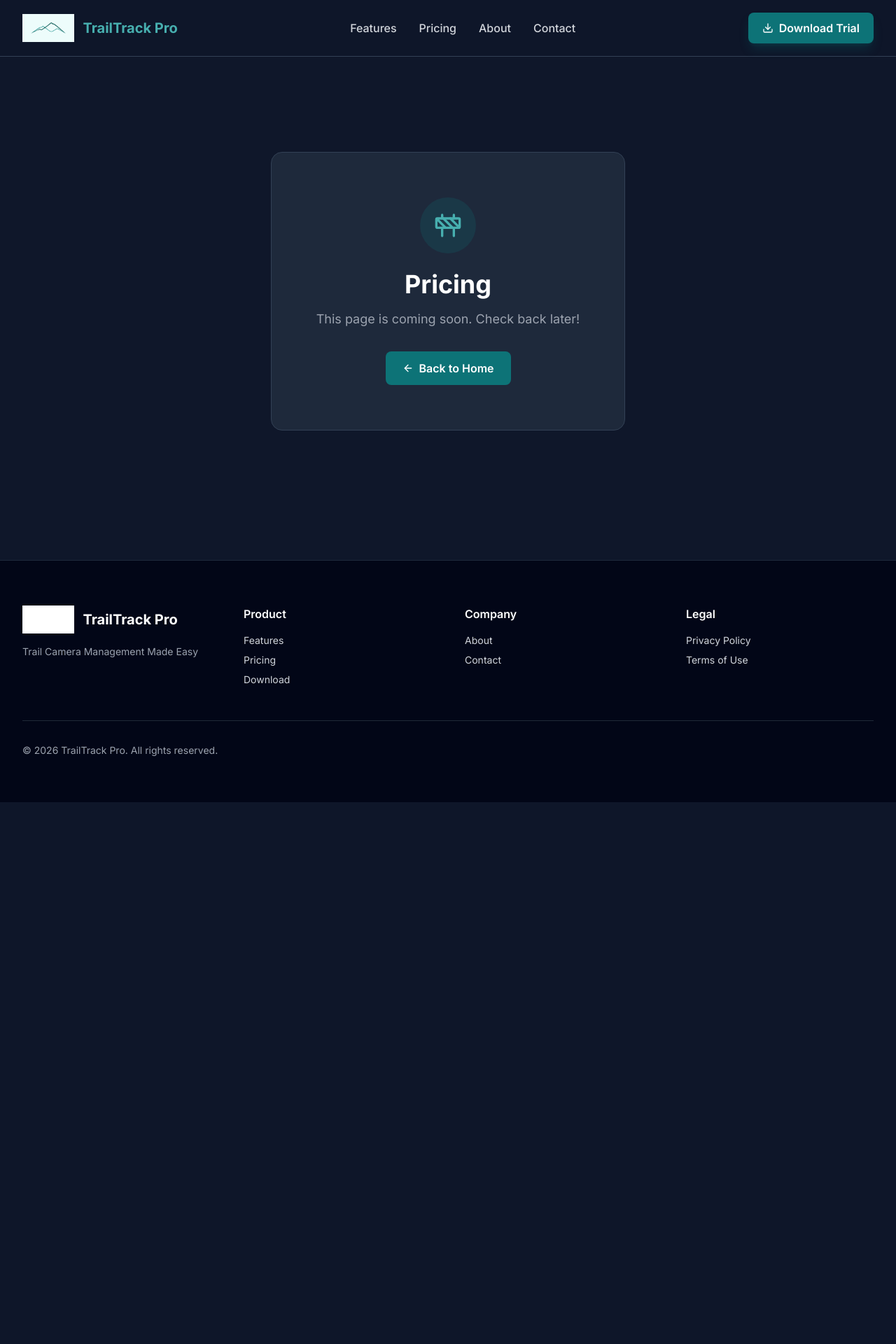
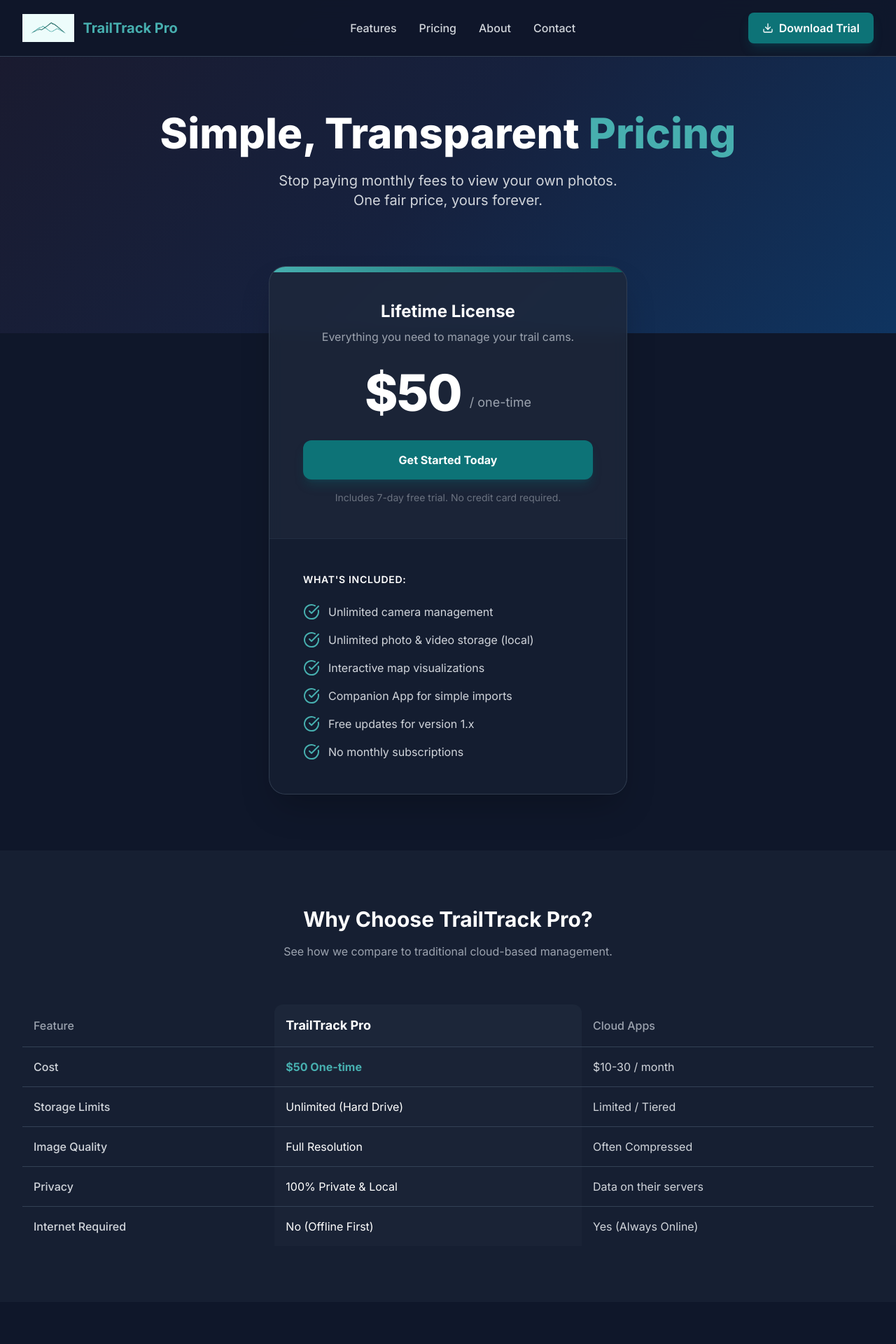
Before and after one commit to keithwirch/trailtrackpro_web, a Django app: page /pricing/ in a window 1280 px wide. Shown: the top 1920 px of the page at 70% size. Before the commit the page ends 1146 px from the top, so only its background shows below. Run offline with Django 5.2, Linux system fonts and the light colour scheme; some libraries are stand-ins or nearby versions.

Commit message:
Added Pricing

```diff
--- a/main/templates/index.html
+++ b/main/templates/index.html
@@ -109,7 +109,7 @@
                 </div>
                 <h3 class="text-xl font-bold text-white mb-3">Cell Cam Imports</h3>
                 <p class="text-gray-400">
-                    Seamlessly import images from your cellular trail cameras. Works with all major cell cam brands.
+                    Seamlessly import images using the "Share" feature from your cell cam app to our companion app.
                 </p>
             </div>
 
@@ -192,7 +192,7 @@
                 </div>
                 <h3 class="text-xl font-bold text-white mb-3">Import Your Media</h3>
                 <p class="text-gray-400">
-                    Import from SD cards, cell cams, or folders. Automatic organization by date and camera.
+                    Import from SD cards, or use "Share" on your phone to send cell cam photos to the companion app.
                 </p>
                 <!-- Placeholder Image -->
                 <div class="mt-6 bg-slate-800 rounded-xl shadow-md overflow-hidden border border-slate-700">
--- /dev/null
+++ b/main/templates/pricing.html
@@ -0,0 +1,203 @@
+{% extends 'base_marketing.html' %}
+{% load static %}
+
+{% block title %}Pricing - TrailTrack Pro{% endblock %}
+{% block meta_description %}Simple, transparent pricing. One-time payment of $50. No subscriptions, no hidden fees. Own
+your data forever.{% endblock %}
+
+{% block content %}
+<!-- Pricing Hero -->
+<section class="hero-gradient pt-32 pb-20 md:pt-40 md:pb-32">
+    <div class="max-w-7xl mx-auto px-4 sm:px-6 lg:px-8 text-center">
+        <h1 class="text-4xl md:text-5xl lg:text-6xl font-extrabold text-white leading-tight mb-6">
+            Simple, Transparent <span class="text-brand-400">Pricing</span>
+        </h1>
+        <p class="text-xl text-gray-300 max-w-2xl mx-auto mb-12">
+            Stop paying monthly fees to view your own photos. <br class="hidden md:inline">
+            One fair price, yours forever.
+        </p>
+    </div>
+</section>
+
+<!-- Pricing Card Section -->
+<section class="-mt-20 md:-mt-24 pb-20 relative z-10">
+    <div class="max-w-7xl mx-auto px-4 sm:px-6 lg:px-8">
+        <div class="max-w-lg mx-auto">
+            <!-- Glassmorphism Pricing Card -->
+            <div
+                class="glass-card rounded-3xl overflow-hidden shadow-2xl border-t border-slate-600/50 relative hover-lift transition-all duration-300">
+
+                <!-- Popular Badge -->
+                <div class="absolute top-0 inset-x-0 h-2 bg-gradient-to-r from-brand-400 to-brand-600"></div>
+
+                <div class="p-8 md:p-12 text-center">
+                    <h2 class="text-2xl font-bold text-white mb-2">Lifetime License</h2>
+                    <p class="text-gray-400 mb-8">Everything you need to manage your trail cams.</p>
+
+                    <div class="flex items-center justify-center mb-8">
+                        <span class="text-5xl md:text-7xl font-extrabold text-white tracking-tight">$50</span>
+                        <span class="ml-3 text-lg text-gray-400 self-end mb-2">/ one-time</span>
+                    </div>
+
+                    <a href="{% url 'purchase' %}"
+                        class="block w-full py-4 px-6 bg-brand-500 hover:bg-brand-400 text-white font-bold rounded-xl shadow-lg shadow-brand-500/25 transition-colors duration-200">
+                        Get Started Today
+                    </a>
+                    <p class="mt-4 text-sm text-gray-500">Includes 7-day free trial. No credit card required.</p>
+                </div>
+
+                <div class="bg-slate-900/50 p-8 md:p-12 border-t border-slate-700/50">
+                    <p class="font-semibold text-white mb-6 uppercase tracking-wider text-sm">What's Included:</p>
+                    <ul class="space-y-4">
+                        <li class="flex items-start">
+                            <i data-lucide="check-circle" class="w-6 h-6 text-brand-400 mr-3 flex-shrink-0"></i>
+                            <span class="text-gray-300">Unlimited camera management</span>
+                        </li>
+                        <li class="flex items-start">
+                            <i data-lucide="check-circle" class="w-6 h-6 text-brand-400 mr-3 flex-shrink-0"></i>
+                            <span class="text-gray-300">Unlimited photo & video storage (local)</span>
+                        </li>
+                        <li class="flex items-start">
+                            <i data-lucide="check-circle" class="w-6 h-6 text-brand-400 mr-3 flex-shrink-0"></i>
+                            <span class="text-gray-300">Interactive map visualizations</span>
+                        </li>
+                        <li class="flex items-start">
+                            <i data-lucide="check-circle" class="w-6 h-6 text-brand-400 mr-3 flex-shrink-0"></i>
+                            <span class="text-gray-300">Companion App for simple imports</span>
+                        </li>
+                        <li class="flex items-start">
+                            <i data-lucide="check-circle" class="w-6 h-6 text-brand-400 mr-3 flex-shrink-0"></i>
+                            <span class="text-gray-300">Free updates for version 1.x</span>
+                        </li>
+                        <li class="flex items-start">
+                            <i data-lucide="check-circle" class="w-6 h-6 text-brand-400 mr-3 flex-shrink-0"></i>
+                            <span class="text-gray-300">No monthly subscriptions</span>
+                        </li>
+                    </ul>
+                </div>
+            </div>
+        </div>
+    </div>
+</section>
+
+<!-- Comparison Table -->
+<section class="py-20 bg-slate-800/50">
+    <div class="max-w-7xl mx-auto px-4 sm:px-6 lg:px-8">
+        <div class="text-center mb-16">
+            <h2 class="text-3xl font-bold text-white mb-4">Why Choose TrailTrack Pro?</h2>
+            <p class="text-gray-400">See how we compare to traditional cloud-based management.</p>
+        </div>
+
+        <div class="overflow-x-auto">
+            <table class="w-full text-left border-collapse">
+                <thead>
+                    <tr>
+                        <th class="p-4 border-b border-slate-700 text-gray-400 font-medium">Feature</th>
+                        <th
+                            class="p-4 border-b border-slate-700 text-white font-bold text-lg bg-slate-800/80 rounded-t-xl">
+                            TrailTrack Pro</th>
+                        <th class="p-4 border-b border-slate-700 text-gray-400 font-medium">Cloud Apps</th>
+                    </tr>
+                </thead>
+                <tbody class="text-gray-300">
+                    <tr class="border-b border-slate-700 hover:bg-slate-800/30 transition-colors">
+                        <td class="p-4 font-medium">Cost</td>
+                        <td class="p-4 bg-slate-800/50 text-brand-400 font-bold">$50 One-time</td>
+                        <td class="p-4">$10-30 / month</td>
+                    </tr>
+                    <tr class="border-b border-slate-700 hover:bg-slate-800/30 transition-colors">
+                        <td class="p-4 font-medium">Storage Limits</td>
+                        <td class="p-4 bg-slate-800/50 text-white">Unlimited (Hard Drive)</td>
+                        <td class="p-4">Limited / Tiered</td>
+                    </tr>
+                    <tr class="border-b border-slate-700 hover:bg-slate-800/30 transition-colors">
+                        <td class="p-4 font-medium">Image Quality</td>
+                        <td class="p-4 bg-slate-800/50 text-white">Full Resolution</td>
+                        <td class="p-4">Often Compressed</td>
+                    </tr>
+                    <tr class="border-b border-slate-700 hover:bg-slate-800/30 transition-colors">
+                        <td class="p-4 font-medium">Privacy</td>
+                        <td class="p-4 bg-slate-800/50 text-white">100% Private & Local</td>
+                        <td class="p-4">Data on their servers</td>
+                    </tr>
+                    <tr class="hover:bg-slate-800/30 transition-colors">
+                        <td class="p-4 font-medium">Internet Required</td>
+                        <td class="p-4 bg-slate-800/50 text-white">No (Offline First)</td>
+                        <td class="p-4">Yes (Always Online)</td>
+                    </tr>
+                </tbody>
+            </table>
+        </div>
+    </div>
+</section>
+
+<!-- FAQ Section -->
+<section class="py-20 bg-slate-900">
+    <div class="max-w-4xl mx-auto px-4 sm:px-6 lg:px-8">
+        <div class="text-center mb-16">
+            <h2 class="text-3xl font-bold text-white mb-4">Frequently Asked Questions</h2>
+        </div>
+
+        <div class="space-y-8">
+            <!-- FAQ Item 1 -->
+            <div class="bg-slate-800 rounded-2xl p-6 md:p-8 hover:bg-slate-800/80 transition-colors">
+                <h3 class="text-xl font-bold text-white mb-3">Is this really a one-time payment?</h3>
+                <p class="text-gray-400">
+                    Yes! You pay once and own the version you bought forever. We don't believe in renting software that
+                    you need for your hobbies.
+                </p>
+            </div>
+
+            <!-- FAQ Item 2 -->
+            <div class="bg-slate-800 rounded-2xl p-6 md:p-8 hover:bg-slate-800/80 transition-colors">
+                <h3 class="text-xl font-bold text-white mb-3">What happens when a new version comes out?</h3>
+                <p class="text-gray-400">
+                    Minor updates (e.g., 1.1, 1.2) are included for free. Major version upgrades (e.g., v2.0) will be
+                    offered at a discount to existing users, but are optional. Your v1.0 will keep working forever.
+                </p>
+            </div>
+
+            <!-- FAQ Item 3 -->
+            <div class="bg-slate-800 rounded-2xl p-6 md:p-8 hover:bg-slate-800/80 transition-colors">
+                <h3 class="text-xl font-bold text-white mb-3">Can I use it on multiple computers?</h3>
+                <p class="text-gray-400">
+                    Your license covers personal use on up to 3 devices that you own and operate.
+                </p>
+            </div>
+
+            <!-- FAQ Item 4 -->
+            <div class="bg-slate-800 rounded-2xl p-6 md:p-8 hover:bg-slate-800/80 transition-colors">
+                <h3 class="text-xl font-bold text-white mb-3">Does it work with my specific camera?</h3>
+                <p class="text-gray-400">
+                    TrailTrack Pro works with ANY camera. For cell cams, simply use the "Share" feature on your phone to
+                    send photos from your cell cam app directly to the TrailTrack Pro mobile companion app.
+                </p>
+            </div>
+        </div>
+
+        <div class="mt-16 text-center">
+            <p class="text-gray-400 mb-6">Have more questions?</p>
+            <a href="{% url 'contact' %}"
+                class="inline-flex items-center font-semibold text-brand-400 hover:text-brand-300 transition-colors">
+                Contact Support <i data-lucide="arrow-right" class="w-4 h-4 ml-2"></i>
+            </a>
+        </div>
+    </div>
+</section>
+
+<!-- Final CTA -->
+<section id="download" class="py-20 hero-gradient text-center">
+    <div class="max-w-4xl mx-auto px-4 sm:px-6 lg:px-8">
+        <h2 class="text-3xl md:text-4xl font-bold text-white mb-6">Start Your Season Right</h2>
+        <p class="text-xl text-gray-300 mb-10">Download the trial today and organize your entire library before you buy.
+        </p>
+        <div class="flex flex-col sm:flex-row gap-4 justify-center">
+            <a href="#"
+                class="inline-flex items-center justify-center px-8 py-4 bg-brand-500 text-white font-bold rounded-xl hover:bg-brand-400 transition-all shadow-xl shadow-brand-500/30 hover-lift">
+                <i data-lucide="download" class="w-5 h-5 mr-2"></i>
+                Download Free Trial
+            </a>
+        </div>
+    </div>
+</section>
+{% endblock %}
--- a/main/urls.py
+++ b/main/urls.py
@@ -12,4 +12,5 @@ urlpatterns = [
     path('contact/', views.contact, name='contact'),
     path('terms-of-use/', views.terms_of_use, name='terms_of_use'),
     path('privacy-policy/', views.privacy_policy, name='privacy_policy'),
+    path('purchase/', views.purchase, name='purchase'),
 ]
--- a/main/views.py
+++ b/main/views.py
@@ -14,10 +14,13 @@ def features(request):
     return render(request, 'placeholder.html', {'page_title': 'Features'})
 
 def pricing(request):
-    return render(request, 'placeholder.html', {'page_title': 'Pricing'})
+    return render(request, 'pricing.html')
 
 def about(request):
     return render(request, 'placeholder.html', {'page_title': 'About'})
 
 def contact(request):
     return render(request, 'placeholder.html', {'page_title': 'Contact'})
+
+def purchase(request):
+    return render(request, 'purchase.html')
```
Also changed, not shown: main/templates/purchase.html (added, +68 -0 lines).
